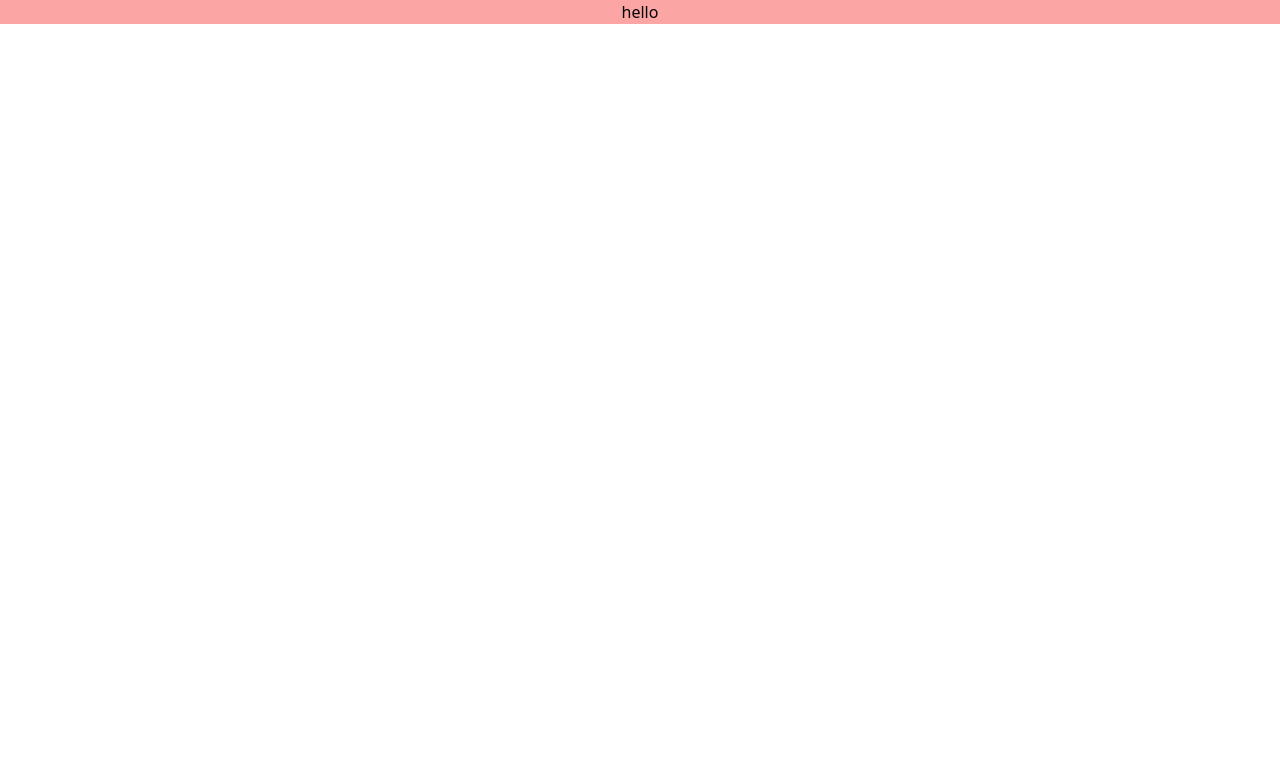
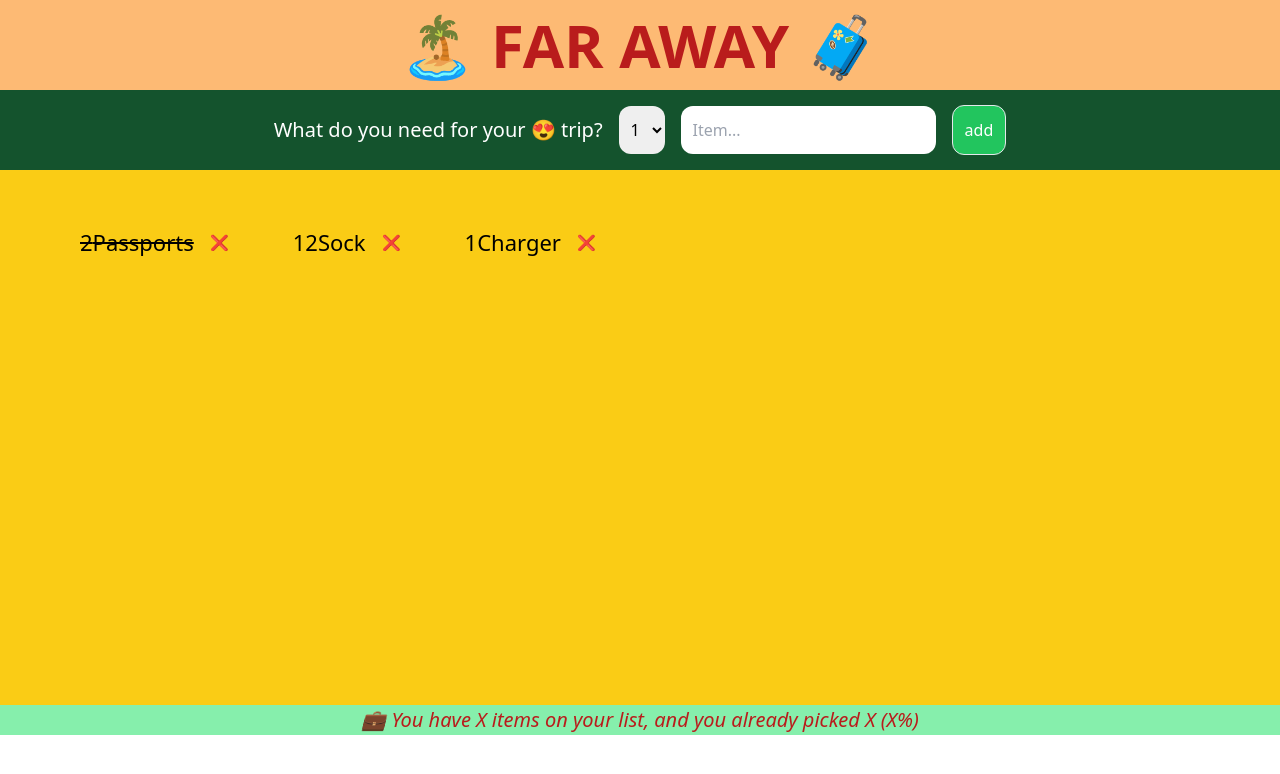
Before and after one commit to mairaj-afridi/farr, a React (Create React App) app: page / in a window 1280 px wide. Shown: the top 774 px of the page. Built offline with nearby package versions, Linux system fonts and the light colour scheme.

Commit message:
complete the secton

```diff
--- a/src/App.js
+++ b/src/App.js
@@ -1,12 +1,88 @@
-import logo from './logo.svg';
+// import { useState } from 'react';
 import './App.css';
+// import { AiOutlineHeart } from 'react-icons/ai';
+// import { AiFillHeart } from 'react-icons/ai';
 
-function App() {
+
+
+
+const initialItems = [
+  {id: 1, description: "Passports", quantity: 2 , packed: true },
+  {id: 2, description: "Sock", quantity: 12 , packed:false },
+  {id: 3, description: "Charger", quantity: 1 , packed: false },
+
+
+]
+
+export default function App() {
   return (
-    <div className="App">
-      <h1 className='bg-red-300'>hello</h1>
+    <div className='flex items-center justify-center flex-col '>
+     <Logo/>
+     <Form/>
+     <PakingList/>
+     <Stats/>
     </div>
-  );
+  )
 }
 
-export default App;
+
+function Logo (){
+  return(
+  <div className='bg-orange-300 w-full flex items-center justify-center'>
+    <h1 className='text-red-700 text-[60px] uppercase font-extrabold  ' >🏝 Far Away 🧳 </h1>
+  </div>
+  )
+}
+
+function Form (){
+  return(
+  <form className='bg-green-900 w-full h-20 gap-4 flex items-center justify-center'>
+    <h1 className='text-white text-[20px]' >What do you need for your 😍 trip? </h1>
+    <select className='rounded-xl p-3 px-2 '>
+      <option value={1} >1</option>
+      <option value={2} >2</option>
+      <option value={3} >3</option>
+    </select>
+    <input className='rounded-xl p-3' type='text' placeholder='Item...' />
+    <button className='border-spacing-6 border rounded-xl p-3 text-white bg-green-500 '>add</button>
+  </form>
+
+  )
+}
+
+
+function PakingList (){
+  return(
+  <div className='bg-yellow-400 w-full h-[535px]  px-20   flex '>
+    <div className='flex w-auto items-center  h-36'>
+    <ul className='text-[30px] flex flex-row justify-center gap-16' >
+   {initialItems.map((item =>(
+   <Item  item={item} />)
+   ))}
+    </ul>
+  </div>
+  </div>
+  )
+}
+
+function Item ({item}){
+  return (
+    <li className='flex gap-4'>
+      <span className='text-[22px]' style={item.packed ? {textDecorationLine: "line-through" } : {} }>
+      {item.quantity}
+      {item.description}
+      </span>
+      <button className='text-[15px] '>❌</button>
+      </li>
+  )
+}
+
+function Stats (){
+  return(
+  <footer className='bg-green-300 w-full flex items-center justify-center '>
+    <em>
+    <h1 className='text-red-700 text-[20px]' >💼 You have X items on your list, and you already picked X (X%)</h1>
+    </em>
+  </footer>
+  )
+}
```
